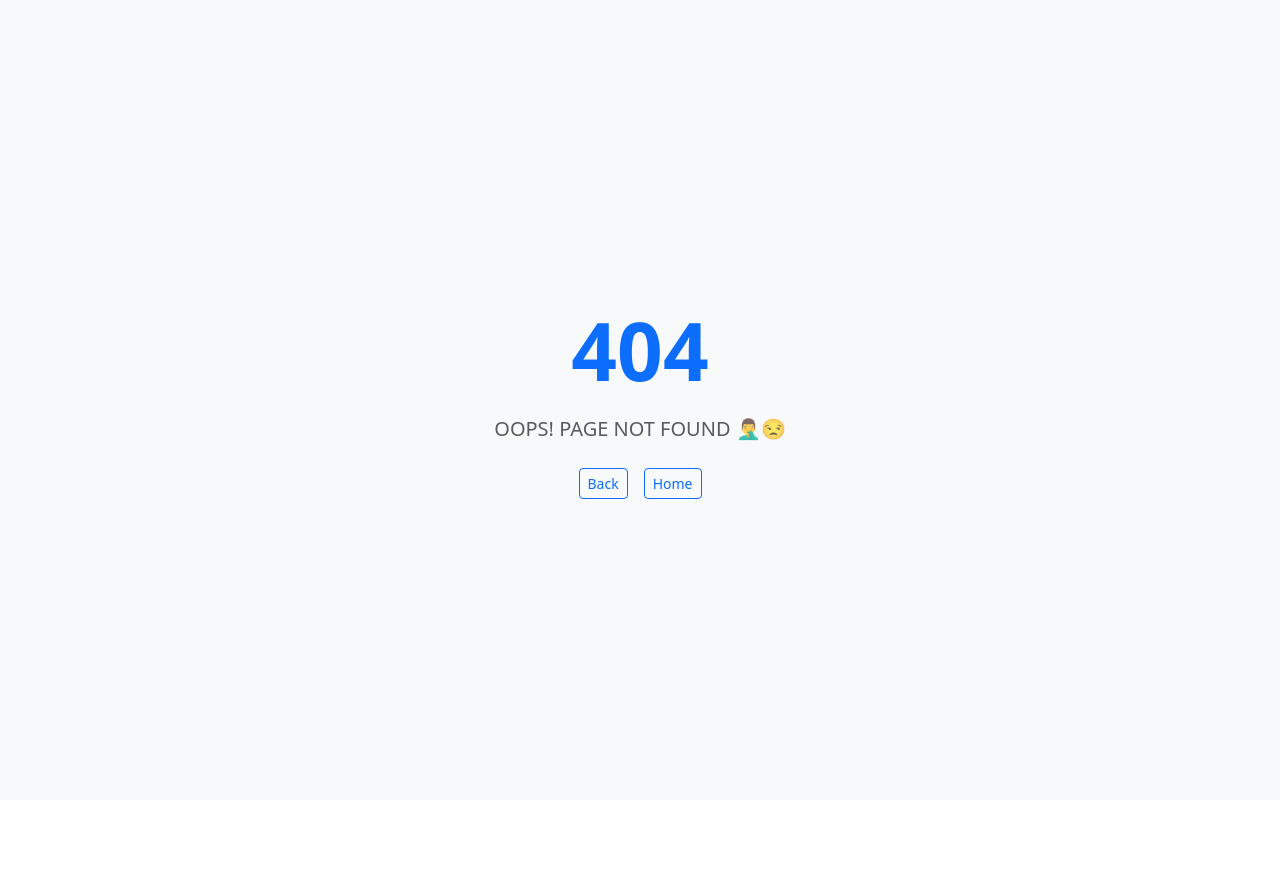
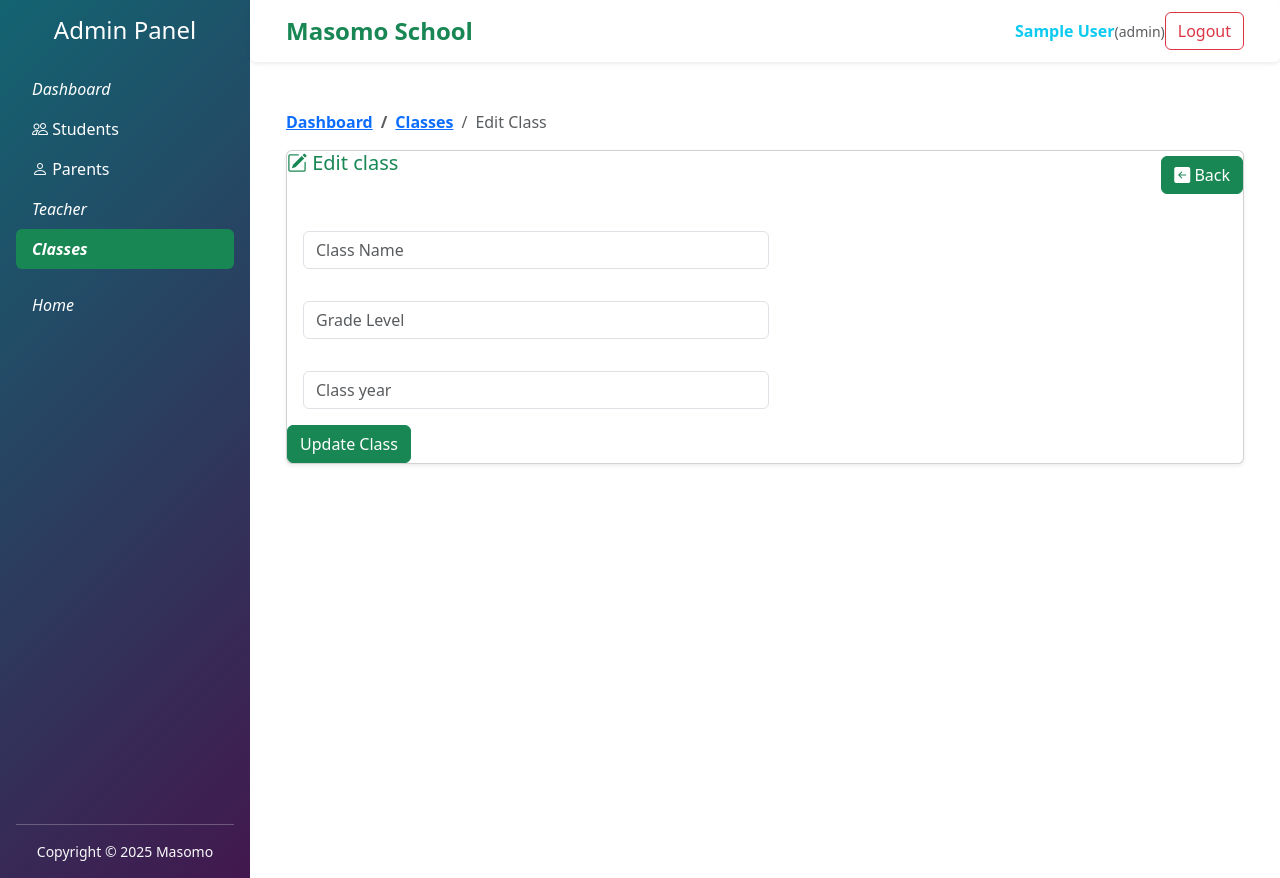
Before and after one commit to piuswanyangu/MasomoFront, a React (Create React App) app: page /admin-dashboard/classes/edit in a window 1280 px wide. Before the commit this address had no page. Before the commit the page ends 800 px from the top, so only its background shows below. Built offline with nearby package versions, Linux system fonts and the light colour scheme; sample sign-in values are in the browser's storage.

Commit message:
added files

```diff
--- a/package.json
+++ b/package.json
@@ -9,12 +9,14 @@
     "@testing-library/user-event": "^13.5.0",
     "axios": "^1.11.0",
     "bootstrap": "^5.3.7",
+    "bootstrap-icons": "^1.13.1",
     "icons": "^1.0.0",
     "jwt-decode": "^4.0.0",
     "react": "^19.1.1",
     "react-dom": "^19.1.1",
     "react-router-dom": "^7.7.1",
     "react-scripts": "5.0.1",
+    "react-toastify": "^11.0.5",
     "web-vitals": "^2.1.4"
   },
   "scripts": {
--- a/src/App.js
+++ b/src/App.js
@@ -19,6 +19,8 @@ import Student from "./Components/admin/Student";
 import Parent from "./Components/admin/Parent";
 import Teacher from "./Components/admin/Teacher";
 import Classes from "./Components/admin/Classes";
+import ClassAdd from "./Components/admin/forms/ClassAdd";
+import ClassEdit from "./Components/admin/forms/ClassEdit";
 
 function App() {
   return (
@@ -41,6 +43,8 @@ function App() {
             <Route path="Parents" element={<Parent/>}/>
             <Route path="Teachers" element={<Teacher/>}/>
             <Route path="Classes" element={<Classes/>}/>
+            <Route path="classes/add" element={<ClassAdd/>}/>
+            <Route path="classes/edit" element={<ClassEdit/>}/>
 
             </Route>
           <Route path="/register" element={<RegisterComponent />} />
--- a/src/Components/admin/Classes.jsx
+++ b/src/Components/admin/Classes.jsx
@@ -1,9 +1,123 @@
-import React from 'react'
+import { Toast } from 'bootstrap/dist/js/bootstrap.min';
+import React, { useContext, useEffect, useState } from 'react'
+import { Link, useNavigate } from 'react-router-dom'
+import { toast, ToastContainer } from 'react-toastify';
+import 'react-toastify/dist/ReactToastify.css';
+import { AuthContext } from '../../context/AuthContext';
+import axios from 'axios';
 
 const Classes = () => {
+  // hooks
+  const navigate = useNavigate()
+
+    const {token} = useContext(AuthContext)
+    // declare a hok that will store the fetched classes from API
+    const [classes, setClasses] =useState([])
+    const authHeader = {
+      headers : {Authorization: `Bearer ${token}`}
+    }
+
+    // function to fetch classes
+    const fetchClasses = async () => {
+      try {
+        toast.info('Loading classes please wait...')
+        const res = await axios.get('https://kindergartenapi-uq4o.onrender.com/api/classrooms/', authHeader)
+        setClasses(res.data);
+        toast.dismiss()
+
+      } catch (error) {
+        toast.dismiss()
+        toast.error(error.response?.data.message || 'Failed to load classes')
+      }
+    }
+
+    useEffect(()=>{fetchClasses();
+
+    } ,[]);
+
+    // function to handle the deleting class
+    const handleDelete = async (id) => {
+      if(window.confirm('Delete this class?')){
+        try {
+          toast.warning('Deleting class. Just a moment...')
+          await axios.delete(`https://kindergartenapi-uq4o.onrender.com/api/classrooms/${id}`,authHeader)
+          fetchClasses()
+
+        } catch (error) {
+          toast.dismiss()
+          toast.error(error.response?.data?.message)
+
+        }
+      }
+    }
+    // below function willl handle edit fuctionalit of classes
+    const handleEdit = (classData)=>{
+      navigate('/admin-dashboard/classes/edit',{state :{classData}})
+    }
+//  console.log('The data from api for classes is', classes)
   return (
-    <div>
-        <h1>The class content will appear here</h1>
+    <div className='container mt-2'>
+      {/* toast for showing soe messages  */}
+      <ToastContainer position='top-right' autoClose={3000}/>
+       <nav className='mb-3 ' aria-label='breadcrumb'>
+        <ol className='breadcrumb'>
+          <li className="breadcrumb-item fw-bold"> <Link to="/admin-dashboard">Dashboard</Link></li>
+          <li className="breadcrumb-item acive" arial-current='page'>Classes</li>
+        </ol>
+       </nav>
+
+       <div className="card p-4 shadow-sm">
+        <div className="d-flex justify-content-between align-items-center mb-3">
+          <h5 className='text-success mb-0'>
+            <i class="bi bi-buildings"></i> Classes list
+          </h5>
+          <button className="btn btn-success" onClick={()=>navigate('/admin-dashboard/classes/add')}>
+            <i class="bi bi-plus-lg fw-bold"></i>  Add class
+
+          </button>
+        </div>
+        {/* Bind the content returned by the class API ito a table */}
+        <div className="table-responsive">
+          {
+            classes.length===0?(
+              <div className="alert warning text-center mb-0">
+                <i class="bi bi-exclamation-diamond-fill"></i>
+                <h4>No classes were found</h4>
+              </div>
+            ): (
+              <table className="table table-striped table-hover table-bordered">
+                <thead className='table-success'>
+                  <tr>
+                    <th>#</th>
+                    <th>Class Name</th>
+                    <th>Grade Level</th>
+                    <th>Class Year</th>
+                    <th>Teacher</th>
+                    <th>Phone</th>
+                    <th>Action</th>
+                  </tr>
+                </thead>
+                <tbody>
+                  {classes.map((cls,index) =>(
+                    <tr key={cls._id}>
+                      <td>{index + 1}</td>
+                      <td>{cls.name}</td>
+                      <td>{cls.gradeLevel}</td>
+                      <td>{cls.classYear}</td>
+                      <td>{cls.teacher?.name || 'N/A'}</td>
+                      <td>{cls.teacher?.phone || 'N/A'}</td>
+                      <td>
+                        <button onClick={()=> handleEdit(cls)} className='btn btn-sm btn-warning me-2'><i class="bi bi-pencil-square"></i></button>
+                         <button onClick={()=>handleDelete(cls._id)} className='btn btn-sm btn-danger'><i class="bi bi-trash3"></i></button>
+                      </td>
+                    </tr>
+                  ))}
+                </tbody>
+              </table>
+            )
+          }
+        </div>
+       </div>
     </div>
   )
 }
--- a/src/Components/admin/Sidebar.jsx
+++ b/src/Components/admin/Sidebar.jsx
@@ -15,13 +15,14 @@ const Sidebar = ()=>{
                 {/* The second navlink for the students */}
                 <li>
                     <NavLink to='/admin-dashboard/Students' className={({isActive})=> isActive? 'nav-link bg-success text-white fw-bold':'nav-link text-white'}>
-                    <i>Students</i>
+                    <i class="bi bi-people"></i>  Students
+
                     </NavLink>
                 </li>
                 {/* The third navlink for parent goes here */}
                 <li>
                     <NavLink to='/admin-dashboard/Parents' className={({isActive})=> isActive? 'nav-link bg-success text-white fw-bold':'nav-link text-white'}>
-                        <i>Parents</i>
+                        <i class="bi bi-person"></i> Parents
                     </NavLink>
                 </li>
                  {/* The fouth navlink for parent goes here */}
--- /dev/null
+++ b/src/Components/admin/forms/ClassAdd.jsx
@@ -0,0 +1,11 @@
+import React from 'react'
+
+const ClassAdd = () => {
+  return (
+    <div>
+      <h1>form to add a class</h1>
+    </div>
+  )
+}
+
+export default ClassAdd
--- /dev/null
+++ b/src/Components/admin/forms/ClassEdit.jsx
@@ -0,0 +1,78 @@
+import React, { useState } from 'react'
+import { Link, useLocation } from 'react-router-dom'
+import { ToastContainer } from 'react-toastify'
+
+const ClassEdit = () => {
+    // use a hook to get the data from the previous component
+    const{state}=useLocation()
+
+    // get the selected class
+    const selectedClass = state?.classData
+    // console.log('Selected Data', selectedClass)
+
+    // console.log('the data that came from previous componet ', state)
+
+    // declare hooks
+    const[name,setName] = useState('')
+    const[gradeLevel, setGradeLevel]= useState('')
+    const[classYear, setClassYear]= useState('')
+    const[teachers, setTeachers]=useState([]);
+    const[selectedTeacherId, setSelectedTeacherId] = useState('')
+
+
+  return (
+    <div className='container mt-2'>
+        {/* below is the toast */}
+        <ToastContainer position='top-right' autoClose={3000}/>
+
+         <nav className='mb-3 ' aria-label='breadcrumb'>
+        <ol className='breadcrumb'>
+          <li className="breadcrumb-item fw-bold"> <Link to="/admin-dashboard">Dashboard</Link></li>
+          <li className="breadcrumb-item fw-bold" arial-current='page'><Link to={'/admin-dashboard/classes'}>Classes</Link></li>
+           <li className="breadcrumb-item active" arial-current='page'>Edit Class</li>
+        </ol>
+       </nav>
+
+       <div className="card p4 shadow-sm mb-4">
+        <div className="d-flex justify-content-between align-items-center mb-3">
+            <h5 className="mb-4 text-success">
+               <i class="bi bi-pencil-square"></i>  Edit class
+            </h5>
+
+            <Link className='btn btn-success' to='/admin-dashboard/classes'> <i class="bi bi-arrow-left-square-fill"></i> Back</Link>
+        </div>
+        <form >
+            <div className="row">
+                <div className="col-md-6 m-3">
+                    {/* name */}
+                    <input type="text" className='form-control'
+                     placeholder='Class Name'  required
+                      value={name}
+                      onChange={(e)=>setName(e.target.value)}/>
+                </div>
+
+                    {/* grade level */}
+                 <div className="col-md-6 m-3">
+                    <input type="text"  className='form-control'
+                     placeholder='Grade Level'  required
+                      value={gradeLevel}
+                      onChange={(e)=>setGradeLevel(e.target.value)} />
+                </div>
+                    {/* classyear */}
+                <div className="col-md-6 m-3">
+                    <input type="number"  className='form-control'
+                     placeholder='Class year'  required
+                      value={classYear}
+                      onChange={(e)=>setClassYear(e.target.value)} />
+                </div>
+            </div>
+            <button className='btn btn-success'>Update Class</button>
+            <br />
+        </form>
+       </div>
+
+    </div>
+  )
+}
+
+export default ClassEdit
```
Also changed, not shown: 1 other file (tests, documents, lock files or other folders).
